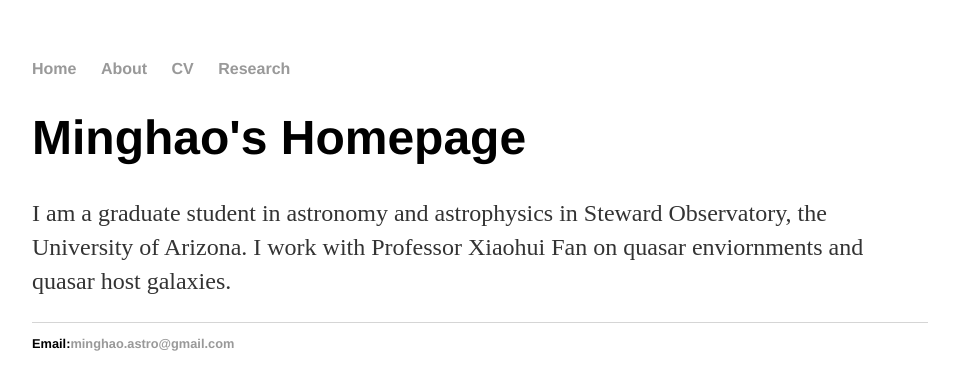
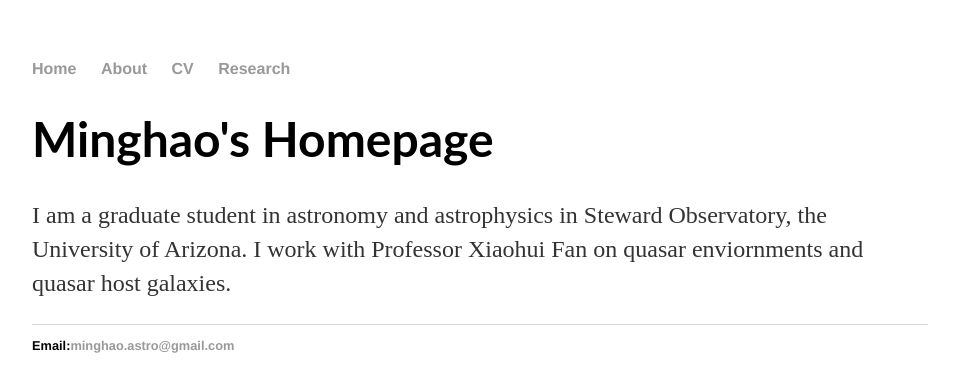
Before and after one commit to JianiDing/JianiDing.github.io, a Jekyll site: the page built from index.html, in a window 1280 px wide. Shown: the top 392 px of the page, without its empty margins (160-1119 px from the left). Built offline with Jekyll 4.4.1, drawn with Linux system fonts in a browser that asks for light colours.

Commit message:
Update index.html

```diff
--- a/index.html
+++ b/index.html
@@ -3,7 +3,7 @@
 title: Minghao's Homepage
 ---
 <div class="blurb">
-	<h1>{{page.title}}</h1>
+	<h1 style="font-family:lato">{{page.title}}</h1>
 	<p>I am a graduate student in astronomy and astrophysics
 		in Steward Observatory, the University of Arizona.
 		I work with Professor Xiaohui Fan on quasar enviornments
```
